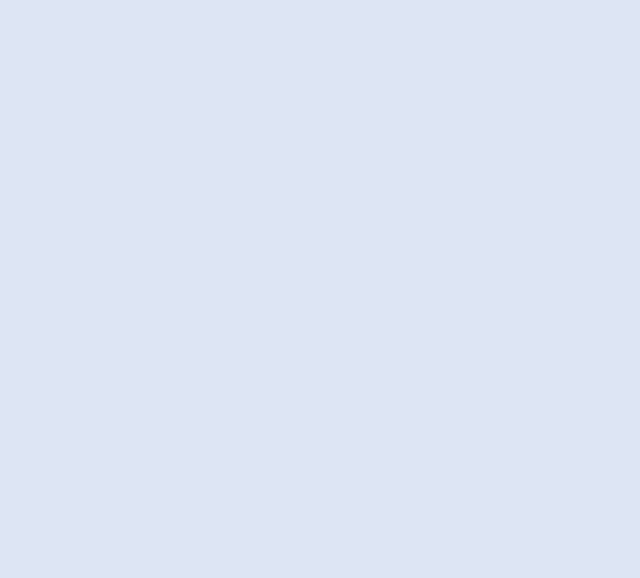
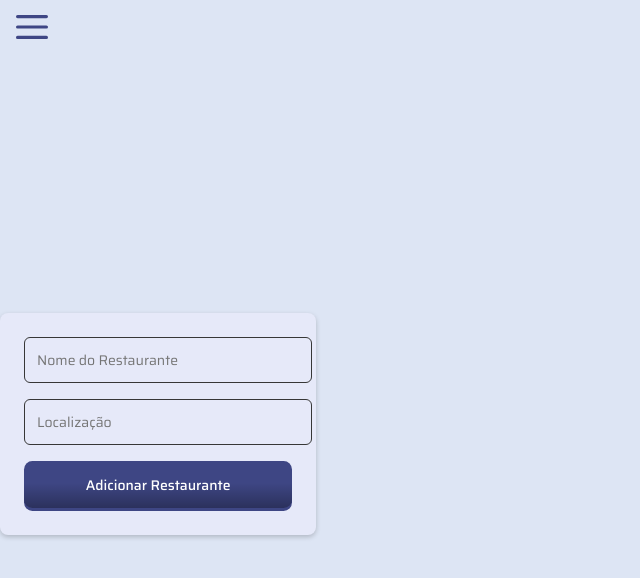
Before and after one commit to lucpes/Gestao_De_Restaurantes, a React (Create React App) app: page /home/add-restaurant in a window 1280 px wide. Before the commit this address had no page. Shown: the top 578 px of the page, without its empty margins (0-640 px from the left). Built offline with nearby package versions, Linux system fonts and the light colour scheme.

Commit message:
func e rest
Adicionar restaurante e funcionario

```diff
--- a/src/Firebase/firebaseConfig.js
+++ b/src/Firebase/firebaseConfig.js
@@ -1,6 +1,6 @@
 import { initializeApp } from "firebase/app";
 import { getAuth } from "firebase/auth";
-import { getFirestore, collection, addDoc, getDocs } from "firebase/firestore";
+import { getFirestore, collection, addDoc, getDocs, setDoc, doc } from "firebase/firestore";
 
 const firebaseConfig = {
   apiKey: "AIzaSyC9QnCA3D_lo2ZXmTsSL78ybwO3KBULgj4",
@@ -17,4 +17,4 @@ const auth = getAuth(app);
 const firestore = getFirestore(app);
 const db = getFirestore(app)
 
-export { auth, firestore, db, collection, addDoc, getDocs };
+export { auth, firestore, db, collection, addDoc, getDocs, setDoc, doc };
--- a/src/Router.tsx
+++ b/src/Router.tsx
@@ -6,6 +6,7 @@ import Employer from "./pages/Employer";
 import Config from "./pages/Config";
 import SignUp from "./pages/SignUp";
 import Output from "./pages/Output";
+import AddRestaurant from "./pages/AddRestaurant"; // Importando o componente AddRestaurant
 
 export default function Router() {
     return (
@@ -18,6 +19,7 @@ export default function Router() {
                     <Route path="output" element={<Output />} />
                     <Route path="employer" element={<Employer />} />
                     <Route path="config" element={<Config />} />
+                    <Route path="add-restaurant" element={<AddRestaurant />} /> {/* Nova rota */}
                 </Route>
             </Routes>
         </BrowserRouter>
--- a/src/components/SideBar/index.tsx
+++ b/src/components/SideBar/index.tsx
@@ -6,6 +6,7 @@ import { PiPackageDuotone } from "react-icons/pi";
 import { CiLogout } from "react-icons/ci";
 import { useNavigate } from "react-router-dom";
 import { SlNotebook } from "react-icons/sl";
+import { MdRestaurant } from "react-icons/md"; // Importando o ícone de restaurante
 import Logo from "../Logo";
 
 export default function SideBar() {
@@ -39,6 +40,12 @@ export default function SideBar() {
                     icon={<VscSettingsGear />}
                     label="Configurações"
                 />
+                <NavItem
+                    path="/home/add-restaurant"
+                    onClick={() => navigate("add-restaurant")}
+                    icon={<MdRestaurant />} // Ícone de restaurante
+                    label="Adicionar Restaurante"
+                />
             </div>
             <NavItem
                 style={{ width: "fit-content" }}
--- /dev/null
+++ b/src/pages/AddRestaurant/index.tsx
@@ -0,0 +1,47 @@
+import { useState } from "react";
+import { db, setDoc, doc } from "../../Firebase/firebaseConfig";
+import Input from "../../components/Input";
+import Button from "../../components/Button";
+import "./style.scss";
+
+export default function AddRestaurant() {
+    const [name, setName] = useState("");
+    const [location, setLocation] = useState("");
+
+    const handleSubmit = async (e: React.FormEvent) => {
+        e.preventDefault();
+        try {
+            const newRestaurant = {
+                name,
+                location,
+                createdAt: new Date(),
+            };
+            await setDoc(doc(db, "restaurants", name), newRestaurant);
+            setName("");
+            setLocation("");
+            alert("Restaurante adicionado com sucesso!");
+        } catch (error) {
+            console.error("Erro ao adicionar restaurante: ", error);
+        }
+    };
+
+    return (
+        <div className="add-restaurant-container">
+            <form onSubmit={handleSubmit} className="add-restaurant-form">
+                <Input
+                    type="text"
+                    value={name}
+                    onChange={(e) => setName(e.target.value)}
+                    placeholder="Nome do Restaurante"
+                />
+                <Input
+                    type="text"
+                    value={location}
+                    onChange={(e) => setLocation(e.target.value)}
+                    placeholder="Localização"
+                />
+                <Button type="submit" onClick={() => {}}>Adicionar Restaurante</Button>
+            </form>
+        </div>
+    );
+}
--- /dev/null
+++ b/src/pages/AddRestaurant/style.scss
@@ -0,0 +1,31 @@
+@import "../../GlobalStyle.scss";
+
+.add-restaurant-container {
+    display: flex;
+    flex-direction: column;
+    align-items: center;
+    justify-content: center; // Centraliza verticalmente
+    height: 100vh;
+    padding: 24px;
+    background-color: $bg-primary;
+
+    .add-restaurant-form {
+        display: flex;
+        flex-direction: column;
+        gap: 16px;
+        background-color: $bg-secondary;
+        padding: 24px;
+        border-radius: 8px;
+        box-shadow: 0 2px 5px rgba(0, 0, 0, 0.2);
+        width: 100%;
+        max-width: 400px;
+
+        .input-container {
+            width: 100%;
+        }
+
+        button {
+            width: 100%;
+        }
+    }
+}
--- a/src/pages/Employer/index.tsx
+++ b/src/pages/Employer/index.tsx
@@ -1,5 +1,126 @@
+import { useState, useEffect } from "react";
+import { db, collection, getDocs, setDoc, doc } from "../../Firebase/firebaseConfig";
+import { getAuth, createUserWithEmailAndPassword } from "firebase/auth";
+import Input from "../../components/Input";
+import Button from "../../components/Button";
 import "./style.scss";
 
+interface Restaurant {
+    id: string;
+    name: string;
+    location: string;
+}
+
 export default function Employer() {
-    return <div>Employer</div>;
+    const [employeeName, setEmployeeName] = useState("");
+    const [employeePosition, setEmployeePosition] = useState("funcionario");
+    const [email, setEmail] = useState("");
+    const [password, setPassword] = useState("");
+    const [selectedRestaurant, setSelectedRestaurant] = useState<string | null>(null);
+    const [restaurants, setRestaurants] = useState<Restaurant[]>([]);
+    const [hoveredLocation, setHoveredLocation] = useState<string | null>(null);
+
+    useEffect(() => {
+        const fetchRestaurants = async () => {
+            const querySnapshot = await getDocs(collection(db, "restaurants"));
+            const restaurantsList = querySnapshot.docs.map(doc => ({
+                id: doc.id,
+                ...doc.data()
+            })) as Restaurant[];
+            setRestaurants(restaurantsList);
+        };
+        fetchRestaurants();
+    }, []);
+
+    const handleRegisterEmployee = async (e: React.FormEvent) => {
+        e.preventDefault();
+        if (!selectedRestaurant) {
+            alert("Por favor, selecione um restaurante.");
+            return;
+        }
+        try {
+            const userCredential = await createUserWithEmailAndPassword(getAuth(), email, password);
+            const newEmployee = {
+                name: employeeName,
+                position: employeePosition,
+                email,
+                userId: userCredential.user.uid,
+                createdAt: new Date(),
+            };
+            await setDoc(doc(db, `restaurants/${selectedRestaurant}/employees`, email), newEmployee);
+            setEmployeeName("");
+            setEmployeePosition("funcionario");
+            setEmail("");
+            setPassword("");
+            setSelectedRestaurant(null);
+            alert("Funcionário registrado com sucesso!");
+        } catch (error) {
+            console.error("Erro ao registrar funcionário: ", error);
+        }
+    };
+
+    const handleMouseEnter = (location: string) => {
+        setHoveredLocation(location);
+    };
+
+    const handleMouseLeave = () => {
+        setHoveredLocation(null);
+    };
+
+    return (
+        <div className="employer-container">
+            <form onSubmit={handleRegisterEmployee} className="employer-form">
+                <Input
+                    type="text"
+                    value={employeeName}
+                    onChange={(e) => setEmployeeName(e.target.value)}
+                    placeholder="Nome do Funcionário"
+                />
+                <select
+                    value={employeePosition}
+                    onChange={(e) => setEmployeePosition(e.target.value)}
+                >
+                    <option value="funcionario">Funcionário</option>
+                    <option value="gerente">Gerente</option>
+                </select>
+                <Input
+                    type="email"
+                    value={email}
+                    onChange={(e) => setEmail(e.target.value)}
+                    placeholder="Email"
+                />
+                <Input
+                    type="password"
+                    value={password}
+                    onChange={(e) => setPassword(e.target.value)}
+                    placeholder="Senha"
+                />
+                <div className="restaurant-selection">
+                    <label>Selecione o Restaurante:</label>
+                    {restaurants.map(restaurant => (
+                        <div
+                            key={restaurant.id}
+                            onMouseEnter={() => handleMouseEnter(restaurant.location)}
+                            onMouseLeave={handleMouseLeave}
+                        >
+                            <input
+                                type="radio"
+                                name="restaurant"
+                                value={restaurant.id}
+                                checked={selectedRestaurant === restaurant.id}
+                                onChange={() => setSelectedRestaurant(restaurant.id)}
+                            />
+                            <label>{restaurant.name}</label>
+                        </div>
+                    ))}
+                </div>
+                <Button type="submit" onClick={() => {}}>Registrar Funcionário</Button>
+            </form>
+            {hoveredLocation && (
+                <div className="hovered-location">
+                    <p>Localização: {hoveredLocation}</p>
+                </div>
+            )}
+        </div>
+    );
 }
--- a/src/pages/Employer/style.scss
+++ b/src/pages/Employer/style.scss
@@ -0,0 +1,40 @@
+.employer-container {
+    display: flex;
+    flex-direction: column;
+    align-items: center;
+    gap: 16px;
+
+    .employer-form {
+        display: flex;
+        flex-direction: column;
+        gap: 16px;
+        background-color: #fff;
+        padding: 24px;
+        border-radius: 8px;
+        box-shadow: 0 2px 5px rgba(0, 0, 0, 0.2);
+
+        .restaurant-selection {
+            display: flex;
+            flex-direction: column;
+            gap: 8px;
+
+            label {
+                font-weight: bold;
+            }
+
+            div {
+                display: flex;
+                align-items: center;
+                gap: 8px;
+            }
+        }
+    }
+
+    .hovered-location {
+        margin-top: 16px;
+        padding: 8px;
+        background-color: #f0f0f0;
+        border-radius: 4px;
+        box-shadow: 0 2px 5px rgba(0, 0, 0, 0.2);
+    }
+}
```
